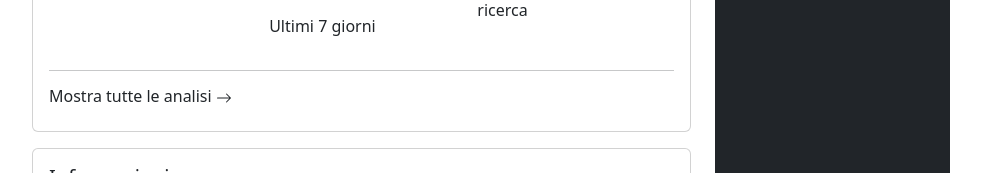
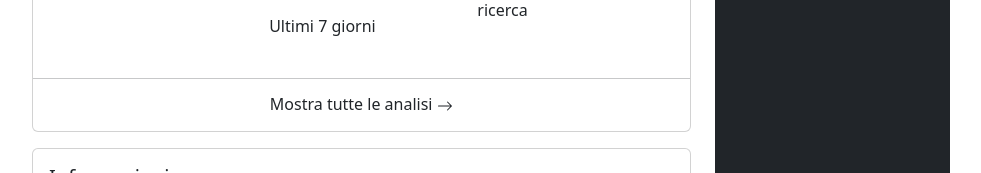
Before and after one commit to NamelessKing/epicode-S12-BW3_Linkedin_Clone, a React (Vite) app: page /profile in a window 1280 px wide. Shown: the part 910-1083 px from the top of the page, without its empty margins (161-1142 px from the left). Built offline with nearby package versions, Linux system fonts and the light colour scheme; no server answers.

Commit message:
Update ProfileAnalysis.tsx

```diff
--- a/src/components/profile/ProfileAnalysis.tsx
+++ b/src/components/profile/ProfileAnalysis.tsx
@@ -5,15 +5,14 @@ const ProfileAnalysis = function () {
   return (
     <>
     <Container className='my-3'>
-
       <Card>
         <Card.Body>
           <Card.Title>Analisi</Card.Title>
-          <Card.Text><BsEyeFill />Solo per te</Card.Text>
+          <Card.Text><BsEyeFill className='me-1'/>Solo per te</Card.Text>
           <Container>
             <Row className='row-cols-3'>
                 <Col className='p-0'>
-                    <p><BsFillPeopleFill /> 1 visualizzazione del profilo</p>
+                    <p><BsFillPeopleFill className='me-1'/> 1 visualizzazione del profilo</p>
                     <p>Scopri chi ha visto il tuo profilo.</p>
                 </Col>
                 <Col>
@@ -27,11 +26,11 @@ const ProfileAnalysis = function () {
                 </Col>
             </Row>
           </Container>
-          <hr />
-          <Card.Text>
-            <h6>Mostra tutte le analisi <BsArrowRight /></h6>
+        </Card.Body>
+          <hr className='my-2'/>
+          <Card.Text className='m-2'>
+            <h6 className='text-center'>Mostra tutte le analisi <BsArrowRight /></h6>
           </Card.Text>
-        </Card.Body>
       </Card>
     </Container>
     </>
```
